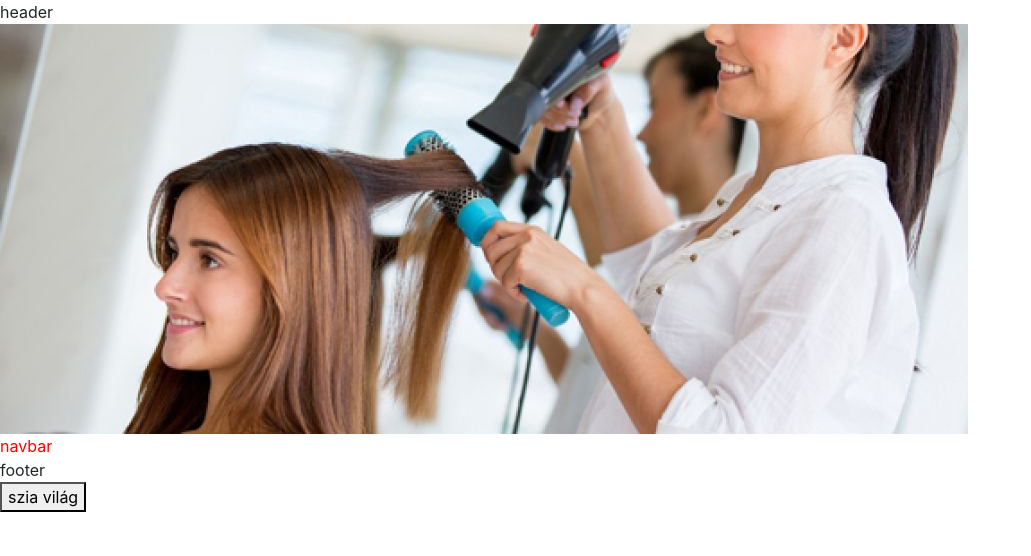
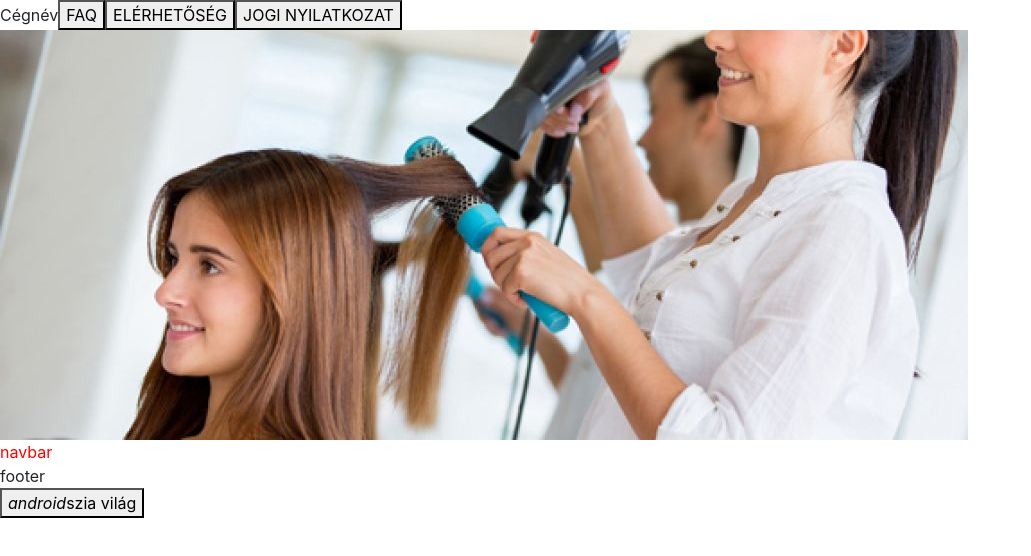
Before and after one commit to Adamman48/project-N-frontEnd, a Nuxt app: page / in a window 1280 px wide. Shown: the top 556 px of the page, without its empty margins (0-1031 px from the left). Built offline with nearby package versions, Linux system fonts and the light colour scheme.

Commit message:
Created header menu skeleton and reuseable components generic button and menu item.

```diff
--- a/components/generic-button.vue
+++ b/components/generic-button.vue
@@ -1,5 +1,8 @@
 <template>
-  <button>{{ buttonOptions.title }}</button>
+  <button>
+    <i class="material-icons">{{ buttonOptions.icon }}</i>
+    <span>{{ buttonOptions.title }}</span>
+  </button>
 </template>
 
 <script lang="ts">
@@ -8,6 +11,6 @@ import ButtonOptions from '../models/button-interface';
 
 @Component
 export default class GenericButton extends Vue {
-  @Prop({ type: Object, required: true }) buttonOptions!: ButtonOptions; //  learn about decorators
+  @Prop({ type: Object, required: true }) buttonOptions!: ButtonOptions;
 }
 </script>
--- /dev/null
+++ b/components/header-menu.vue
@@ -0,0 +1,29 @@
+<template>
+  <div>
+    <span>Cégnév</span>
+    <!-- modify later -->
+    <menu-item
+      v-for="(mockItem, index) in mockMenu"
+      :key="index"
+      :item="mockItem"
+      class="text-uppercase"
+    />
+  </div>
+</template>
+
+<script lang="ts">
+import { Component, Vue, Prop } from 'vue-property-decorator';
+import ButtonOptions from '../models/button-interface';
+import MenuItem from './menu-item.vue';
+
+@Component({
+  components: {
+    MenuItem
+  }
+})
+export default class HeaderMenu extends Vue {
+  @Prop({ type: Array, required: true }) mockMenu!: ButtonOptions;
+}
+</script>
+
+<style lang="scss" scoped></style>
--- /dev/null
+++ b/components/menu-item.vue
@@ -0,0 +1,23 @@
+<template>
+  <button>
+    <i class="material-icons">{{ item.icon }}</i>
+    <span>{{ item.title }}</span>
+  </button>
+</template>
+
+<script lang="ts">
+import { Component, Vue, Prop } from 'vue-property-decorator';
+import ButtonOptions from '../models/button-interface';
+import GenericButton from './generic-button.vue';
+
+@Component({
+  components: {
+    GenericButton
+  }
+})
+export default class MenuItem extends Vue {
+  @Prop({ type: Object, required: true }) item!: ButtonOptions;
+}
+</script>
+
+<style lang="scss" scoped></style>
--- a/models/button-interface.ts
+++ b/models/button-interface.ts
@@ -1,3 +1,4 @@
 export default interface ButtonOptions {
   title: string;
+  icon?: string;
 }
--- a/pages/index.vue
+++ b/pages/index.vue
@@ -1,8 +1,10 @@
 <template>
   <div>
-    <header>header</header>
+    <header><header-menu :mock-menu="mockNavbarItemList" /></header>
     <img src="../assets/blowdry1.jpg" alt="carousel" />
-    <nav>navbar</nav>
+    <nav>
+      navbar
+    </nav>
     <footer>footer</footer>
     <generic-button :button-options="productType" type="button" />
   </div>
@@ -11,17 +13,36 @@
 <script lang="ts">
 import { Component, Vue } from 'vue-property-decorator';
 import GenericButton from '../components/generic-button.vue';
+import HeaderMenu from '../components/header-menu.vue';
 import ButtonOptions from '../models/button-interface';
 
 @Component({
+  head(): Object {
+    return {
+      title: 'Project N',
+      link: [
+        {
+          href: 'https://fonts.googleapis.com/icon?family=Material+Icons',
+          rel: 'stylesheet'
+        }
+      ]
+    };
+  },
   components: {
-    GenericButton
+    GenericButton,
+    HeaderMenu
   }
 })
 export default class Home extends Vue {
   productType: ButtonOptions = {
-    title: 'szia világ'
+    title: 'szia világ',
+    icon: 'android'
   };
+  mockNavbarItemList: object[] = [
+    { title: 'faq' },
+    { title: 'elérhetőség' },
+    { title: 'jogi nyilatkozat' }
+  ];
 }
 </script>
 
```
